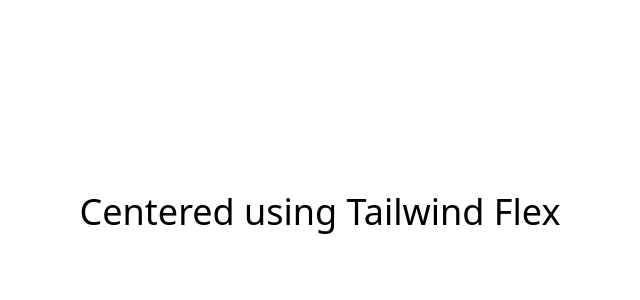
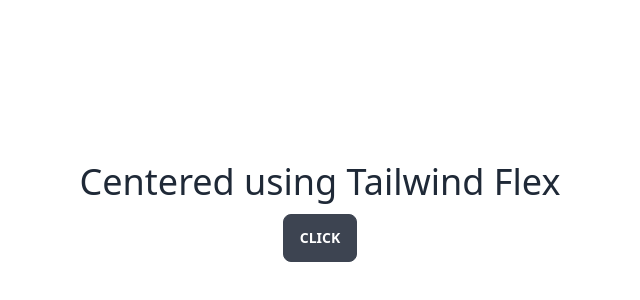
Before and after one commit to panutat-p/todo-card-pinia, a Vue app: page / in a window 1280 px wide. Shown: the part 188-488 px from the top of the page, without its empty margins (320-960 px from the left). Built offline with nearby package versions, Linux system fonts and the light colour scheme.

Commit message:
feat: apply DaisyUI

```diff
--- a/src/App.vue
+++ b/src/App.vue
@@ -2,6 +2,9 @@
 
 <template>
   <div class="text-4xl flex items-center justify-center h-screen">
-    Centered using Tailwind Flex
+    <section>
+      <h1 class="mb-3">Centered using Tailwind Flex</h1>
+      <div class="flex justify-center"><button class="btn">Click</button></div>
+    </section>
   </div>
 </template>
--- a/tailwind.config.cjs
+++ b/tailwind.config.cjs
@@ -4,5 +4,8 @@
   theme: {
     extend: {},
   },
-  plugins: [],
+  plugins: [require("daisyui")],
+  daisyui: {
+    themes: false,
+  },
 };
```
Also changed, not shown: 1 other file (tests, documents, lock files or other folders).
